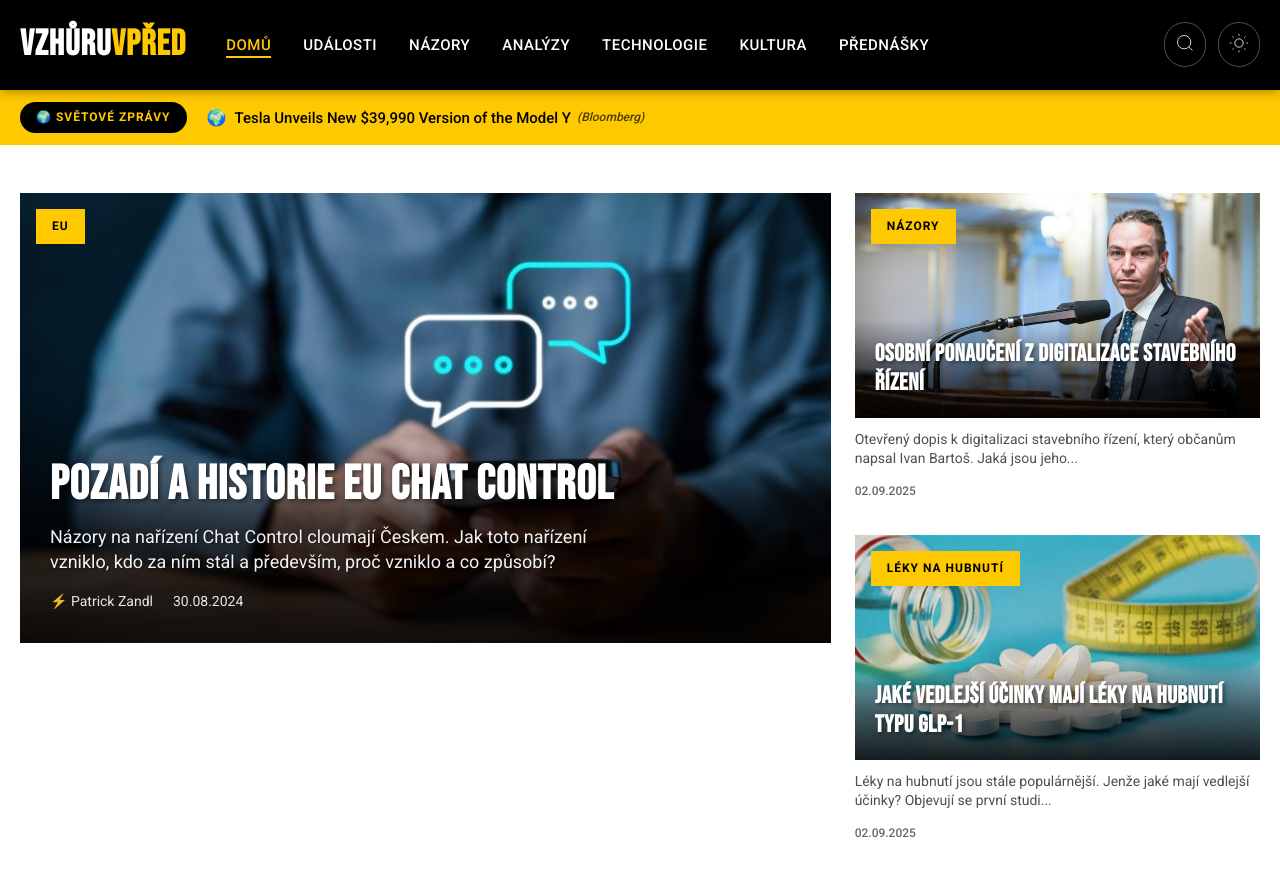
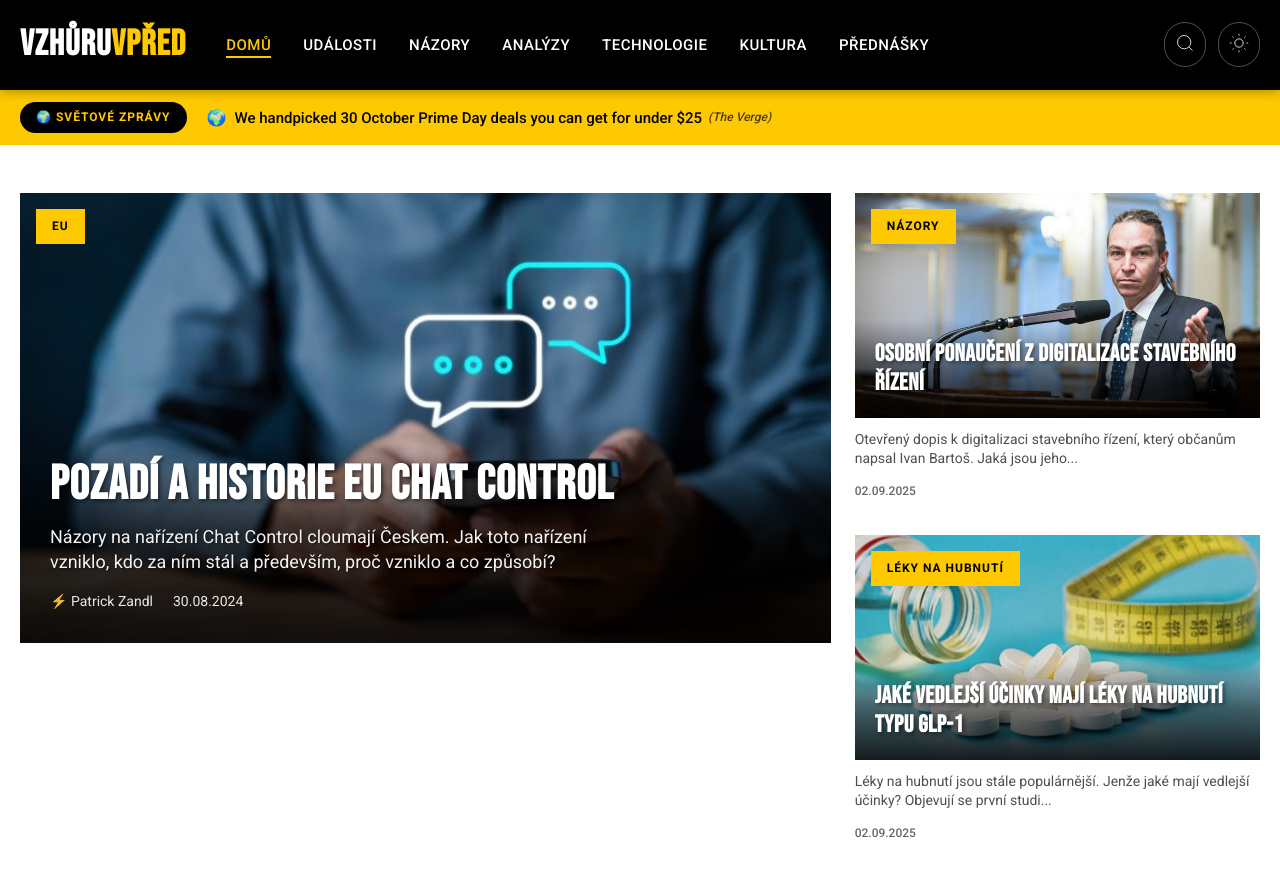
Before and after one commit to tangero/vzhuruvpred, a Jekyll site: the page built from index.html, in a window 1280 px wide and 900 px high. Shown: the top 877 px of the window. Built offline with Jekyll 4.4.1, drawn with Linux system fonts in a browser that asks for light colours; part of the change alters nothing that is shown.

Commit message:
Update world news 2025-10-08 21:18

```diff
--- a/_data/world_news.json
+++ b/_data/world_news.json
@@ -1,6 +1,61 @@
 {
-  "last_updated": "2025-10-08T20:19:53",
+  "last_updated": "2025-10-08T21:16:13",
   "articles": [
+    {
+      "flag": "🌍",
+      "country": "global",
+      "title": "Government shutdown live updates as dispute emerges over back pay for furloughed workers",
+      "original_title": "Government shutdown live updates as dispute emerges over back pay for furloughed workers - CBS News",
+      "url": "https://www.cbsnews.com/live-updates/government-shutdown-latest-senate-vote-trump-air-traffic-controllers/",
+      "urlToImage": "https://assets1.cbsnewsstatic.com/hub/i/r/2025/10/07/45c0809e-86e2-4076-9cf0-43ce611d2e93/thumbnail/1200x630/1ca7a464f57b842b4d4d25f73343dbbb/gettyimages-2239326130.jpg",
+      "source": "CBS News",
+      "publishedAt": "2025-10-07T22:15:00Z",
+      "description": "The 2025 government shutdown entered its seventh day on Tuesday as both sides remained locked in their positions, with no sign of relenting. Follow live updates here."
+    },
+    {
+      "flag": "🌍",
+      "country": "global",
+      "title": "We handpicked 30 October Prime Day deals you can get for under $25",
+      "original_title": "We handpicked 30 October Prime Day deals you can get for under $25 - The Verge",
+      "url": "https://www.theverge.com/tech/793679/amazon-october-prime-day-best-cheap-tech-deals-under-25-2025",
+      "urlToImage": "https://platform.theverge.com/wp-content/uploads/sites/2/chorus/uploads/chorus_asset/file/22461385/vpavic_4547_20210421_0067.jpg?quality=90&strip=all&crop=0%2C12.642439174623%2C100%2C78.534031413613&w=1200",
+      "source": "The Verge",
+      "publishedAt": "2025-10-07T21:30:00Z",
+      "description": "We’ve rounded up the best discounts on must-have wireless earbuds, Bluetooth trackers, and smart speakers for October Prime Day — all of which are under $25."
+    },
+    {
+      "flag": "🌍",
+      "country": "global",
+      "title": "After RFK Jr.’s shenanigans, COVID shot access will be a lot like last year",
+      "original_title": "After RFK Jr.’s shenanigans, COVID shot access will be a lot like last year - Ars Technica",
+      "url": "https://arstechnica.com/health/2025/10/after-rfk-jr-s-shenanigans-covid-shot-access-will-be-a-lot-like-last-year/",
+      "urlToImage": "https://cdn.arstechnica.net/wp-content/uploads/2025/02/GettyImages-2168151364-1152x648.jpg",
+      "source": "Ars Technica",
+      "publishedAt": "2025-10-07T21:24:57Z",
+      "description": "Most people can get vaccinated at their local pharmacy like normal."
+    },
+    {
+      "flag": "🇺🇸",
+      "country": "us",
+      "title": "Tesla launches cheaper Model Y following end of US EV subsidies",
+      "original_title": "Tesla launches cheaper Model Y following end of US EV subsidies - Financial Times",
+      "url": "https://www.ft.com/content/43d9a540-5d00-4a12-b80a-2f730716bed0",
+      "urlToImage": "https://images.ft.com/v3/image/raw/https%3A%2F%2Fd1e00ek4ebabms.cloudfront.net%2Fproduction%2Fc5526603-09b5-4e48-a5cd-8b0c4a9e4558.jpg?source=next-barrier-page",
+      "source": "Financial Times",
+      "publishedAt": "2025-10-07T20:58:09Z",
+      "description": "New $37,990 ‘standard’ version is 15% less expensive than the previous base offering"
+    },
+    {
+      "flag": "🇺🇸",
+      "country": "us",
+      "title": "Taylor Swift seems to be unbothered by mixed reception to her ‘Showgirl’ album",
+      "original_title": "Taylor Swift seems to be unbothered by mixed reception to her ‘Showgirl’ album - CNN",
+      "url": "https://www.cnn.com/2025/10/07/entertainment/taylor-swift-life-of-a-showgirl-reception",
+      "urlToImage": "https://media.cnn.com/api/v1/images/stellar/prod/gettyimages-2166913977-20251007192713384.jpg?c=16x9&q=w_800,c_fill",
+      "source": "CNN",
+      "publishedAt": "2025-10-07T20:32:01Z",
+      "description": "Taylor Swift knows you have some thoughts on her latest album, and she’s ready for it."
+    },
     {
       "flag": "🌍",
       "country": "global",
@@ -13,15 +68,48 @@
       "description": "Gold futures have soared above $4,000 per troy ounce for the first time, as many investors seek a “safe haven” to park their money during the continuing U.S. government shutdown. The going price for N"
     },
     {
+      "flag": "🇫🇷",
+      "country": "fr",
+      "title": "‘Gemini 2.5 Computer Use’ model enters preview with strong web, Android performance - 9to5Google",
+      "original_title": "‘Gemini 2.5 Computer Use’ model enters preview with strong web, Android performance - 9to5Google",
+      "url": "http://9to5google.com/2025/10/07/gemini-2-5-computer-use-model/",
+      "urlToImage": "https://i0.wp.com/9to5google.com/wp-content/uploads/sites/4/2025/10/Gemini-2.5-Computer-Use.webp?resize=1200%2C628&quality=82&strip=all&ssl=1",
+      "source": "9to5google.com",
+      "publishedAt": "2025-10-07T20:26:00Z",
+      "description": "Google is now letting developers preview the Gemini 2.5 Computer Use model behind Project Mariner and agentic features in AI Mode."
+    },
+    {
       "flag": "🌍",
       "country": "global",
-      "title": "Tesla Unveils New $39,990 Version of the Model Y",
-      "original_title": "Tesla Unveils New $39,990 Version of the Model Y - Bloomberg.com",
-      "url": "https://www.bloomberg.com/news/articles/2025-10-07/tesla-unveils-39-990-model-y-to-counter-loss-of-us-tax-credits",
-      "urlToImage": "https://assets.bwbx.io/images/users/iqjWHBFdfxIU/i6mvOJBYKCk8/v0/1200x800.jpg",
+      "title": "Dolly Parton's sister asks for prayers amid country music star's 'health challenges'",
+      "original_title": "Dolly Parton's sister asks for prayers amid country music star's 'health challenges' - WLOS",
+      "url": "https://wlos.com/news/local/dolly-parton-sister-freida-asks-requests-prayers-worldwide-country-music-star-health-challenges-dollywood-las-vegas-residency-concerts-procedures-praying",
+      "urlToImage": "https://wlos.com/resources/media/bde41614-a530-405d-8efb-f3f7da5f4448-large16x9_IMG_3632.jpg?1632414852934",
+      "source": "WLOS",
+      "publishedAt": "2025-10-07T20:09:21Z",
+      "description": "Freida Parton, the sister of country music star Dolly Parton, is asking the world to pray amid the famous singer's recent \"health challenges.\""
+    },
+    {
+      "flag": "🌍",
+      "country": "global",
+      "title": "OpenAI, Nvidia Fuel $1 Trillion AI Market With Web of Circular Deals",
+      "original_title": "OpenAI, Nvidia Fuel $1 Trillion AI Market With Web of Circular Deals - Bloomberg.com",
+      "url": "https://www.bloomberg.com/news/features/2025-10-07/openai-s-nvidia-amd-deals-boost-1-trillion-ai-boom-with-circular-deals",
+      "urlToImage": "https://assets.bwbx.io/images/users/iqjWHBFdfxIU/iVCmWYBLxgq0/v1/1200x800.jpg",
       "source": "Bloomberg",
-      "publishedAt": "2025-10-07T19:41:32Z",
-      "description": "Tesla Inc. introduced new versions of its top-selling models priced at under $40,000, making its main vehicles more affordable to counteract the loss of US incentives for electric cars."
+      "publishedAt": "2025-10-07T20:00:10Z",
+      "description": "A wave of deals and partnerships are escalating concerns that the trillion-dollar AI boom is being propped up by interconnected business transactions."
+    },
+    {
+      "flag": "🌍",
+      "country": "global",
+      "title": "Closest view' yet of interstellar comet 3I/ATLAS captured by Mars orbiter",
+      "original_title": "'Closest view' yet of interstellar comet 3I/ATLAS captured by Mars orbiter - Live Science",
+      "url": "https://www.livescience.com/space/comets/closest-view-yet-of-interstellar-comet-3i-atlas-captured-by-mars-orbiter",
+      "urlToImage": "https://cdn.mos.cms.futurecdn.net/3ABJfcgp4nCKsDnNHSmL8B.gif",
+      "source": "Live Science",
+      "publishedAt": "2025-10-07T19:53:03Z",
+      "description": "The European Space Agency's ExoMars orbiter has captured the closest view yet of the interstellar comet 3I/ATLAS. The images reveal the comet's bright coma but show no signs of a tail."
     },
     {
       "flag": "🇺🇸",
@@ -37,68 +125,24 @@
     {
       "flag": "🌍",
       "country": "global",
-      "title": "U.S. envoy Steve Witkoff, Jared Kushner heading to Egypt as Gaza ceasefire talks continue",
-      "original_title": "U.S. envoy Steve Witkoff, Jared Kushner heading to Egypt as Gaza ceasefire talks continue - CBS News",
-      "url": "https://www.cbsnews.com/news/steve-witkoff-jared-kushner-egypt-gaza-ceasefire-talks/",
-      "urlToImage": "https://assets3.cbsnewsstatic.com/hub/i/r/2025/10/07/ede4e45e-6235-40b3-bd69-b737610b9176/thumbnail/1200x630g1/683a5218b242a88b6beac56b17ae86da/gettyimages-2238128796.jpg",
-      "source": "CBS News",
-      "publishedAt": "2025-10-07T18:13:00Z",
-      "description": "White House spokesperson Karoline Leavitt said Steve Witkoff and Jared Kushner were on hand to take part in indirect talks between Israel and Hamas, which aim to end the war in Gaza."
+      "title": "Air traffic controllers working without pay begin to call out sick, leading to flight cancellations and delays nationwide - ABC News - Breaking News, Latest News and Videos",
+      "original_title": "Air traffic controllers working without pay begin to call out sick, leading to flight cancellations and delays nationwide - ABC News - Breaking News, Latest News and Videos",
+      "url": "https://abcnews.go.com/US/air-traffic-controllers-working-pay-begin-call-sick/story?id\\\\u003d126289491",
+      "urlToImage": null,
+      "source": "ABC News",
+      "publishedAt": "2025-10-07T17:36:09Z",
+      "description": ""
     },
     {
       "flag": "🌍",
       "country": "global",
-      "title": "Three scientists at US universities win Nobel Prize in physics for advancing quantum technology",
-      "original_title": "Three scientists at US universities win Nobel Prize in physics for advancing quantum technology - AP News",
-      "url": "https://apnews.com/article/nobel-prize-physics-e74ee2acf652259cf268cc1d48873e14",
-      "urlToImage": "https://dims.apnews.com/dims4/default/baac58f/2147483647/strip/true/crop/3000x1688+0+156/resize/1440x810!/quality/90/?url=https%3A%2F%2Fassets.apnews.com%2F19%2F0e%2Fee3513a9ae297f0ef4b71e82b263%2F4c5733173d7849d59425c638fa58f5d9",
-      "source": "Associated Press",
-      "publishedAt": "2025-10-07T18:08:00Z",
-      "description": "Three scientists have won the Nobel Prize in physics for research on the strange behavior of subatomic particles called quantum tunneling. It enabled the ultra-sensitive measurements achieved by MRI m"
-    },
-    {
-      "flag": "🌍",
-      "country": "global",
-      "title": "Government shutdown live updates as dispute emerges over back pay for furloughed workers",
-      "original_title": "Government shutdown live updates as dispute emerges over back pay for furloughed workers - CBS News",
-      "url": "https://www.cbsnews.com/live-updates/government-shutdown-latest-senate-vote-trump-air-traffic-controllers/",
-      "urlToImage": "https://assets1.cbsnewsstatic.com/hub/i/r/2025/10/07/45c0809e-86e2-4076-9cf0-43ce611d2e93/thumbnail/1200x630/1ca7a464f57b842b4d4d25f73343dbbb/gettyimages-2239326130.jpg",
-      "source": "CBS News",
-      "publishedAt": "2025-10-07T17:59:00Z",
-      "description": "The 2025 government shutdown entered its seventh day on Tuesday as both sides remained locked in their positions, with no sign of relenting. Follow live updates here."
-    },
-    {
-      "flag": "🌍",
-      "country": "global",
-      "title": "Trump Pardon For Sean Combs “Still Under Discussion” As Diddy Seeks Move To Cushy Prison For 4-Year Sentence",
-      "original_title": "Trump Pardon For Sean Combs “Still Under Discussion” As Diddy Seeks Move To Cushy Prison For 4-Year Sentence - Deadline",
-      "url": "http://deadline.com/2025/10/sean-combs-trump-pardon-prison-move-1236572175/",
-      "urlToImage": "https://deadline.com/wp-content/uploads/2025/08/Sean-Diddy-Combs-and-Donald-Trump.jpg?w=1024",
-      "source": "Deadline",
-      "publishedAt": "2025-10-07T17:37:00Z",
-      "description": "Trump hasn't killed the idea of a presidential pardon for Diddy, but nothing is written in stone as the performer also seeks a cushier prison to serve out his 4-yr sentence"
-    },
-    {
-      "flag": "🌍",
-      "country": "global",
-      "title": "Why MAGA is outraged at Zach Bryan over ICE lyric",
-      "original_title": "Why MAGA is outraged at Zach Bryan over ICE lyric - Axios",
-      "url": "https://www.axios.com/2025/10/07/zach-bryan-bad-news-ice-song-lyrics-maga",
-      "urlToImage": "https://images.axios.com/MRjNdhSLJcJJ3jvaDqCSI_3giwc=/0x50:3000x1737/1366x768/2025/10/07/1759851061067.jpeg",
-      "source": "Axios",
-      "publishedAt": "2025-10-07T17:04:01Z",
-      "description": "ICE has faced widespread scrutiny for its violent raids within the United States."
-    },
-    {
-      "flag": "🌍",
-      "country": "global",
-      "title": "Taylor Swift Responds to Fans Who Dislike ‘The Life of a Showgirl’: ‘I’m Not the Art Police’ and ‘I Welcome the Chaos’",
-      "original_title": "Taylor Swift Responds to Fans Who Dislike ‘The Life of a Showgirl’: ‘I’m Not the Art Police’ and ‘I Welcome the Chaos’ - Variety",
-      "url": "https://variety.com/2025/music/news/taylor-swift-responds-fans-dislike-the-life-of-a-showgirl-1236542244/",
-      "urlToImage": "https://variety.com/wp-content/uploads/2025/10/GettyImages-2197310482.jpg?w=1000&h=563&crop=1",
-      "source": "Variety",
-      "publishedAt": "2025-10-07T17:04:00Z",
-      "description": "Taylor Swift responded to negative reactions of 'The Life of a Showgirl' in an interview with Apple Music's Zane Lowe."
+      "title": "These numbers show how 2 years of war have devastated Palestinian lives in Gaza",
+      "original_title": "These numbers show how 2 years of war have devastated Palestinian lives in Gaza - NPR",
+      "url": "https://www.npr.org/2025/10/07/g-s1-92367/october-7-two-years-gaza-war-israel-hamas-palestinians",
+      "urlToImage": "https://npr.brightspotcdn.com/dims3/default/strip/false/crop/8220x4624+0+428/resize/1400/quality/100/format/jpeg/?url=http%3A%2F%2Fnpr-brightspot.s3.amazonaws.com%2F5c%2F63%2F25ebd441405b9314f50cf3e27d7e%2Fap25279533003553.jpg",
+      "source": "NPR",
+      "publishedAt": "2025-10-07T17:26:50Z",
+      "description": "It's been two years since Hamas-led militants attacked Israel, killing some 1,200 people and taking 251 hostages. In response, Israeli leaders promised a punishing offensive. Here are some numbers sho"
     },
     {
       "flag": "🌍",
@@ -110,6 +154,28 @@
       "source": "NPR",
       "publishedAt": "2025-10-07T16:21:00Z",
       "description": "Attorney General Pam Bondi is testifying before the Senate Judiciary Committee amid mounting concerns that the DOJ is being weaponized to go after President Trump's perceived enemies."
+    },
+    {
+      "flag": "🌍",
+      "country": "global",
+      "title": "‘Tron: Ares’ Review: Jared Leto Goes Full-Boat AI On Greta Lee In Robotic Reboot Of Disney’s Digital Franchise",
+      "original_title": "‘Tron: Ares’ Review: Jared Leto Goes Full-Boat AI On Greta Lee In Robotic Reboot Of Disney’s Digital Franchise - Deadline",
+      "url": "http://deadline.com/2025/10/tron-ares-review-jared-leto-greta-lee-robotic-reboot-1236571930/",
+      "urlToImage": "https://deadline.com/wp-content/uploads/2025/10/Tron-Ares.jpg?w=1024",
+      "source": "Deadline",
+      "publishedAt": "2025-10-07T16:00:00Z",
+      "description": "A review of Tron: Ares which reboots the 43-year-old franchise in an attempt to make the ever-changing AI technology still relevant to audiences."
+    },
+    {
+      "flag": "🌍",
+      "country": "global",
+      "title": "Mike Johnson brushes off Marjorie Taylor Greene’s health care attack",
+      "original_title": "Mike Johnson brushes off Marjorie Taylor Greene’s health care attack - Politico",
+      "url": "https://www.politico.com/live-updates/2025/10/07/congress/mike-johnson-marjorie-taylor-greene-obamacare-00596240",
+      "urlToImage": "https://www.politico.com/dims4/default/71feab7/2147483647/resize/1200x/quality/90/?url=https%3A%2F%2Fstatic.politico.com%2F10%2F4b%2F1f2691d242b6a7c4c76452a90ff1%2Fu-s-congress-12032.jpg",
+      "source": "Politico",
+      "publishedAt": "2025-10-07T15:57:09Z",
+      "description": "The Georgia representative lambasted GOP leaders in social media posts that showed cracks in Republican unity amid the government shutdown."
     },
     {
       "flag": "🇬🇧",
@@ -125,79 +191,24 @@
     {
       "flag": "🌍",
       "country": "global",
-      "title": "Airport delays hit second day amid government shutdown",
-      "original_title": "Airport delays hit second day amid government shutdown - NBC News",
-      "url": "https://www.nbcnews.com/news/us-news/airport-delays-hit-second-day-government-shutdown-rcna236122",
-      "urlToImage": "https://media-cldnry.s-nbcnews.com/image/upload/t_nbcnews-fp-1200-630,f_auto,q_auto:best/rockcms/2025-10/251007-airport-shutdown-delays-se-1034a-89f053.jpg",
-      "source": "NBC News",
-      "publishedAt": "2025-10-07T15:49:09Z",
-      "description": "Flight delays were reported across the country for a second straight day Tuesday as the Federal Aviation Administration braced for more airport staffing shortages amid the government shutdown."
+      "title": "How Trump could use the Insurrection Act to send troops to American cities",
+      "original_title": "How Trump could use the Insurrection Act to send troops to American cities - Axios",
+      "url": "https://www.axios.com/2025/10/07/trump-insurrection-act-national-guard-chicago-portland",
+      "urlToImage": "https://images.axios.com/l8_PTVsJfAnVNp1sGdYztKybkYc=/0x96:4000x2346/1366x768/2025/10/07/1759844625665.jpg",
+      "source": "Axios",
+      "publishedAt": "2025-10-07T15:49:21Z",
+      "description": "The president told reporters Monday that \"we have an Insurrection Act for a reason.\""
     },
     {
       "flag": "🌍",
       "country": "global",
-      "title": "Texas National Guard headed to Illinois, as Gov. Pritzker calls for end of Trump administration's 'authoritarian march' - ABC News - Breaking News, Latest News and Videos",
-      "original_title": "Texas National Guard headed to Illinois, as Gov. Pritzker calls for end of Trump administration's 'authoritarian march' - ABC News - Breaking News, Latest News and Videos",
-      "url": "https://abcnews.go.com/US/texas-national-guard-headed-illinois-gov-pritzker-calls/story?id\\\\u003d126283676",
-      "urlToImage": null,
-      "source": "ABC News",
-      "publishedAt": "2025-10-07T15:11:15Z",
-      "description": ""
-    },
-    {
-      "flag": "🌍",
-      "country": "global",
-      "title": "Watch These AMD Price Levels as Stock Continues Surging on OpenAI Deal",
-      "original_title": "Watch These AMD Price Levels as Stock Continues Surging on OpenAI Deal - Investopedia",
-      "url": "https://www.investopedia.com/watch-these-amd-price-levels-as-stock-continues-surging-after-openai-chip-deal-11825430",
-      "urlToImage": "https://www.investopedia.com/thmb/lNeUZ7vLV1ln46_Eo7ZfdIxuuM0=/1500x0/filters:no_upscale():max_bytes(150000):strip_icc()/AMDChart-e640cc00cb5943e4ab3fd18d3b0c551b.gif",
-      "source": "Investopedia",
-      "publishedAt": "2025-10-07T14:57:32Z",
-      "description": "Advanced Micro Devices shares rose Tuesday morning after soaring yesterday to a 19-month high on news that the chip designer and ChatGPT maker OpenAI have inked a multi-year supply deal. Monitor these"
-    },
-    {
-      "flag": "🇺🇸",
-      "country": "us",
-      "title": "Tropical Storm Jerry has formed and should strengthen into the Atlantic’s next hurricane. Here’s where it’s headed",
-      "original_title": "Tropical Storm Jerry has formed and should strengthen into the Atlantic’s next hurricane. Here’s where it’s headed - CNN",
-      "url": "https://www.cnn.com/2025/10/07/weather/storm-jerry-hurricane-track-path-climate",
-      "urlToImage": "https://media.cnn.com/api/v1/images/stellar/prod/atlanticsatellite.png?c=16x9&q=w_800,c_fill",
-      "source": "CNN",
-      "publishedAt": "2025-10-07T14:51:53Z",
-      "description": "Tropical Storm Jerry formed over the central Atlantic Ocean Tuesday and is expected to strengthen into a hurricane by Wednesday."
-    },
-    {
-      "flag": "🇫🇷",
-      "country": "fr",
-      "title": "Google is ‘committed to earning back your trust’ with Nest, Home, and Gemini - 9to5Google",
-      "original_title": "Google is ‘committed to earning back your trust’ with Nest, Home, and Gemini - 9to5Google",
-      "url": "http://9to5google.com/2025/10/07/google-home-nest-earn-trust/",
-      "urlToImage": "https://i0.wp.com/9to5google.com/wp-content/uploads/sites/4/2025/10/nest-cam-usb-c-adapter-3.jpg?resize=1200%2C628&quality=82&strip=all&ssl=1",
-      "source": "9to5google.com",
-      "publishedAt": "2025-10-07T14:20:00Z",
-      "description": "After a handful of fumbles, Google says it wants to \"earn back your trust\" in regards to Google Home, Nest, and Gemini."
-    },
-    {
-      "flag": "🌍",
-      "country": "global",
-      "title": "Jony Ive's secretive AI hardware reportedly hit three problems - 9to5Mac",
-      "original_title": "Jony Ive's secretive AI hardware reportedly hit three problems - 9to5Mac",
-      "url": "https://9to5mac.com/2025/10/07/jony-ives-secretive-ai-hardware-reportedly-delayed-by-three-fundamental-problems/",
-      "urlToImage": "https://i0.wp.com/9to5mac.com/wp-content/uploads/sites/6/2025/10/Jony-Ives-secretive-AI-hardware-device-reportedly-delayed-by-three-fundamental-problems.webp?resize=1200%2C628&quality=82&strip=all&ssl=1",
-      "source": "9to5Mac",
-      "publishedAt": "2025-10-07T13:08:00Z",
-      "description": "The secretive AI hardware device designed by former Apple design chief Jony Ive and set to be launched by ChatGPT..."
-    },
-    {
-      "flag": "🇬🇧",
-      "country": "gb",
-      "title": "Canadian amusement park threatens to euthanise 30 beluga whales",
-      "original_title": "Canadian amusement park threatens to euthanise 30 beluga whales - BBC",
-      "url": "https://www.bbc.com/news/articles/c8jmddp1v49o",
-      "urlToImage": "https://ichef.bbci.co.uk/news/1024/branded_news/28aa/live/bb474f10-a371-11f0-b6c8-ab6f97553cbf.jpg",
-      "source": "BBC News",
-      "publishedAt": "2025-10-07T12:58:18Z",
-      "description": "The Canadian government blocked Marineland's attempt to export the animals to a park in China."
+      "title": "Newest developer beta backtracks on one iPadOS 26 multitasking decision",
+      "original_title": "Newest developer beta backtracks on one iPadOS 26 multitasking decision - Ars Technica",
+      "url": "https://arstechnica.com/gadgets/2025/10/newest-developer-beta-backtracks-on-one-ipados-26-multitasking-decision/",
+      "urlToImage": "https://cdn.arstechnica.net/wp-content/uploads/2025/10/Apple-WWDC25-iPadOS-26-hero-250609-1152x648.jpg",
+      "source": "Ars Technica",
+      "publishedAt": "2025-10-07T15:42:23Z",
+      "description": "Apple had removed many of the iPad’s old multitasking modes in the new update."
     },
     {
       "flag": "🌍",
@@ -224,6 +235,17 @@
     {
       "flag": "🌍",
       "country": "global",
+      "title": "Both diet and regular sodas are linked to liver disease, new study finds",
+      "original_title": "Both diet and regular sodas are linked to liver disease, new study finds - AOL.com",
+      "url": "https://www.medicalnewstoday.com/articles/diet-and-regular-sodas-are-linked-to-liver-disease/",
+      "urlToImage": "https://media.zenfs.com/en/aol_medicalnewstoday_320/a0a2fccb8e89909672735470e02eb5b5",
+      "source": "Medical News Today",
+      "publishedAt": "2025-10-07T11:06:10Z",
+      "description": "Both sugar-sweetened beverages and low or non-sugar-sweetened beverages were linked to an increased risk for metabolic dysfunction-associated steatotic liver..."
+    },
+    {
+      "flag": "🌍",
+      "country": "global",
       "title": "Attorney for woman shot by Border Patrol claims agent said, ‘Do something b----’ before shooting",
       "original_title": "Attorney for woman shot by Border Patrol claims agent said, ‘Do something b----’ before shooting - WBEZ Chicago",
       "url": "https://www.wbez.org/public-safety/2025/10/07/marimar-martinez-anthony-ian-santos-ruiz-border-patrol-shooting-brighton-park",
@@ -235,13 +257,13 @@
     {
       "flag": "🌍",
       "country": "global",
-      "title": "Jared Leto’s ‘Tron: Ares’: First Reactions From the Premiere",
-      "original_title": "Jared Leto’s ‘Tron: Ares’: First Reactions From the Premiere - The Hollywood Reporter",
-      "url": "http://www.hollywoodreporter.com/movies/movie-news/tron-ares-first-reactions-jared-leto-tron-3-1236394641/",
-      "urlToImage": "https://www.hollywoodreporter.com/wp-content/uploads/2024/02/Lightlines_study_240228_HeroFinal_4x5HiRes-copy.jpg?w=1296&h=730&crop=1",
-      "source": "Hollywood Reporter",
-      "publishedAt": "2025-10-07T08:43:35Z",
-      "description": "The Joachim Ronning-directed film, the third entry in the 'Tron' movie franchise, hits theaters Oct. 10."
+      "title": "Google begins inviting users to try Gemini for Home",
+      "original_title": "Google begins inviting users to try Gemini for Home - Android Police",
+      "url": "https://www.androidpolice.com/google-begins-inviting-users-to-try-gemini-for-home/",
+      "urlToImage": "https://static0.anpoimages.com/wordpress/wp-content/uploads/2025/10/gemini-google-home-logo.jpg?w=1600&h=900&fit=crop",
+      "source": "Android Police",
+      "publishedAt": "2025-10-07T08:48:00Z",
+      "description": "Check your inbox!"
     },
     {
       "flag": "🌍",
```
